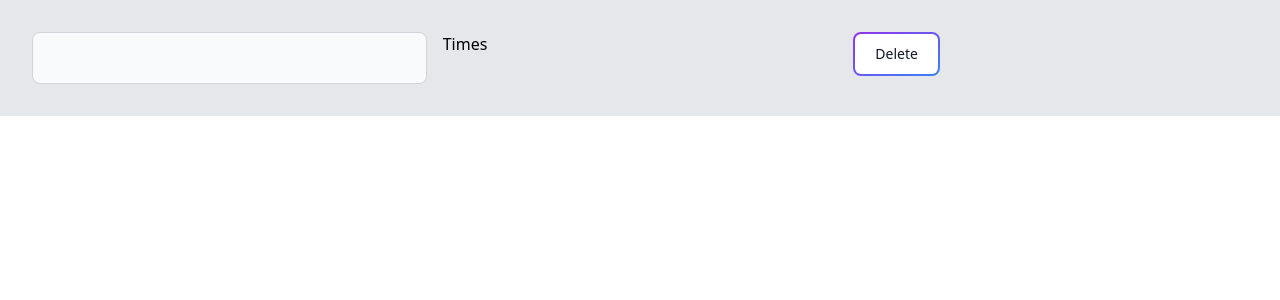
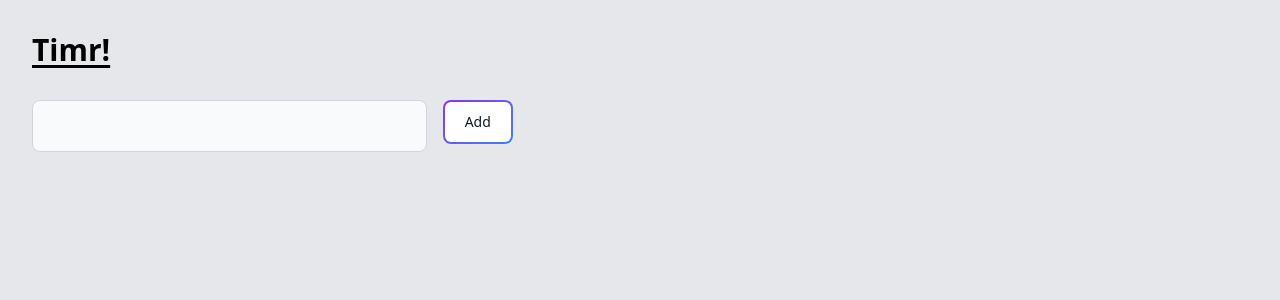
Before and after one commit to elegy00/timr, a React (Vite) app: page / in a window 1280 px wide. Shown: the top 300 px of the page. Built offline with nearby package versions, Linux system fonts and the light colour scheme.

Commit message:
Add cool store and display stuff

```diff
--- a/package.json
+++ b/package.json
@@ -13,11 +13,14 @@
     "classnames": "^2.3.2",
     "react": "^18.2.0",
     "react-aria": "^3.29.1",
-    "react-dom": "^18.2.0"
+    "react-dom": "^18.2.0",
+    "uuid": "^9.0.1",
+    "zustand": "^4.4.4"
   },
   "devDependencies": {
     "@types/react": "^18.2.15",
     "@types/react-dom": "^18.2.7",
+    "@types/uuid": "^9.0.6",
     "@typescript-eslint/eslint-plugin": "^6.0.0",
     "@typescript-eslint/parser": "^6.0.0",
     "@vitejs/plugin-react-swc": "^3.3.2",
--- a/src/App.tsx
+++ b/src/App.tsx
@@ -1,5 +1,4 @@
-import { Button } from "./components/atoms/Button/Button";
-import { Input } from "./components/atoms/Input/Input";
+import { ProjectGrid } from "./components/organisms/ProjectGrid/ProjectGrid";
 
 function App() {
   // const onTest = useCallback(async () => {
@@ -20,13 +19,11 @@ function App() {
   // }, []);
 
   return (
-    <div className="bg-gray-200 p-4 md:p-8">
-      <div className="grid grid-cols-3 gap-4">
-        <Input />
-        <span>Times</span>
-        <Button className="w-fit ">Delete</Button>
-      </div>
-      {/* <Button>Add Project</Button> */}
+    <div className="bg-gray-200 p-4 md:p-8 min-h-screen">
+      <h1 className="underline underline-offset-4 font-bold text-3xl mb-8">
+        Timr!
+      </h1>
+      <ProjectGrid />
     </div>
   );
 }
--- /dev/null
+++ b/src/components/organisms/ProjectGrid/ProjectGrid.tsx
@@ -0,0 +1,32 @@
+import { Fragment } from "react";
+import { useProjectStore } from "../../../store/projectStore";
+import { Button } from "../../atoms/Button/Button";
+import { Input } from "../../atoms/Input/Input";
+
+const ProjectGrid = () => {
+  const { projects, addProject, removeProject } = useProjectStore();
+
+  return (
+    <div className="grid grid-cols-3 gap-4">
+      {projects.map((project) => (
+        <Fragment key={project.id}>
+          <Input value={project.name} />
+          <span>Times</span>
+          <Button
+            className="w-fit"
+            onClick={() => removeProject({ id: project.id })}
+          >
+            Delete
+          </Button>
+        </Fragment>
+      ))}
+
+      <Input />
+      <Button className="w-fit" onClick={() => addProject({ name: "ASDF" })}>
+        Add
+      </Button>
+    </div>
+  );
+};
+
+export { ProjectGrid };
--- /dev/null
+++ b/src/store/projectStore.ts
@@ -0,0 +1,20 @@
+import { v4 as uuidv4 } from "uuid";
+import { create } from "zustand";
+import { ProjectService } from "./types";
+
+// interface BearState {
+//   bears: number;
+//   increase: (by: number) => void;
+// }
+
+export const useProjectStore = create<ProjectService>((set) => ({
+  projects: [],
+  addProject: (project) =>
+    set((state) => ({
+      projects: [...state.projects, { ...project, id: uuidv4(), times: [] }],
+    })),
+  removeProject: (project) =>
+    set((state) => ({
+      projects: state.projects.filter((p) => p.id !== project.id),
+    })),
+}));
--- /dev/null
+++ b/src/store/types.ts
@@ -0,0 +1,11 @@
+export interface Project {
+  id: string;
+  name: string;
+  times: Date[];
+}
+
+export interface ProjectService {
+  addProject: (project: Pick<Project, "name">) => void;
+  projects: Project[];
+  removeProject: (project: Pick<Project, "id">) => void;
+}
```
Also changed, not shown: 1 other file (tests, documents, lock files or other folders).
